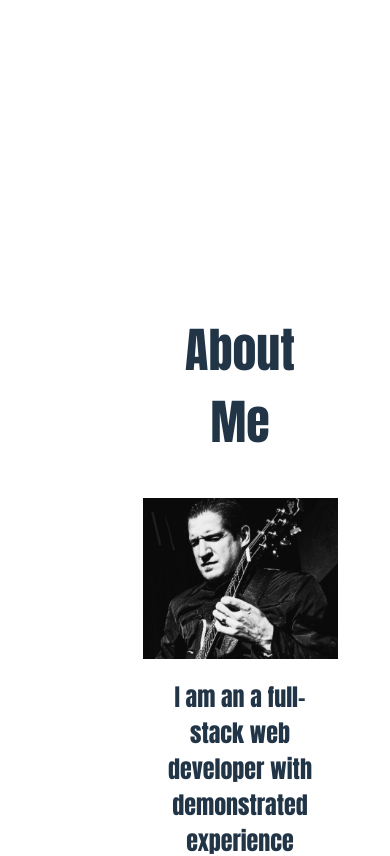
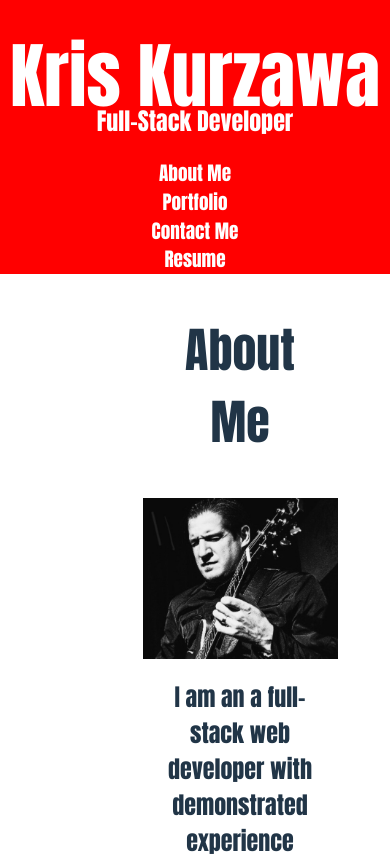
Before and after one commit to KKurzawa/React-Portfolio, a React (Vite) app: page / in a window 390 px wide. Shown: the top 856 px of the page. Built offline with nearby package versions, Linux system fonts and the light colour scheme.

Commit message:
css love, still needs responsive help

```diff
--- a/src/App.css
+++ b/src/App.css
@@ -8,7 +8,7 @@
 }
 
 .header {
-  /* background-color: red; */
+  background-color: red;
   color: white;
   display: flex;
   justify-content: space-around;
--- a/src/index.css
+++ b/src/index.css
@@ -48,7 +48,7 @@ button {
   width: 20%;
 }
 button:hover {
-  border-color: #646cff;
+  border-color: red;
 }
 button:focus,
 button:focus-visible {
```
